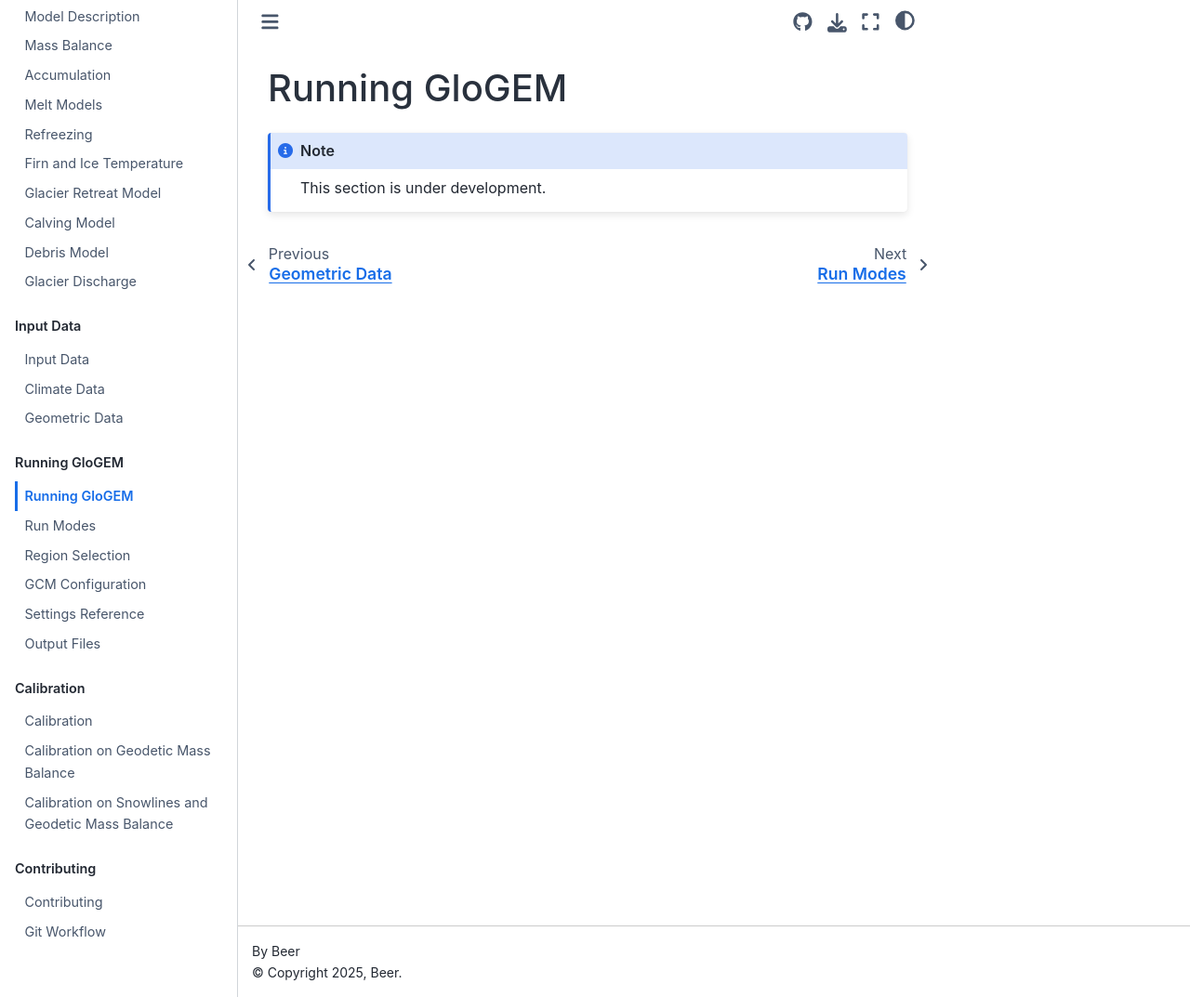
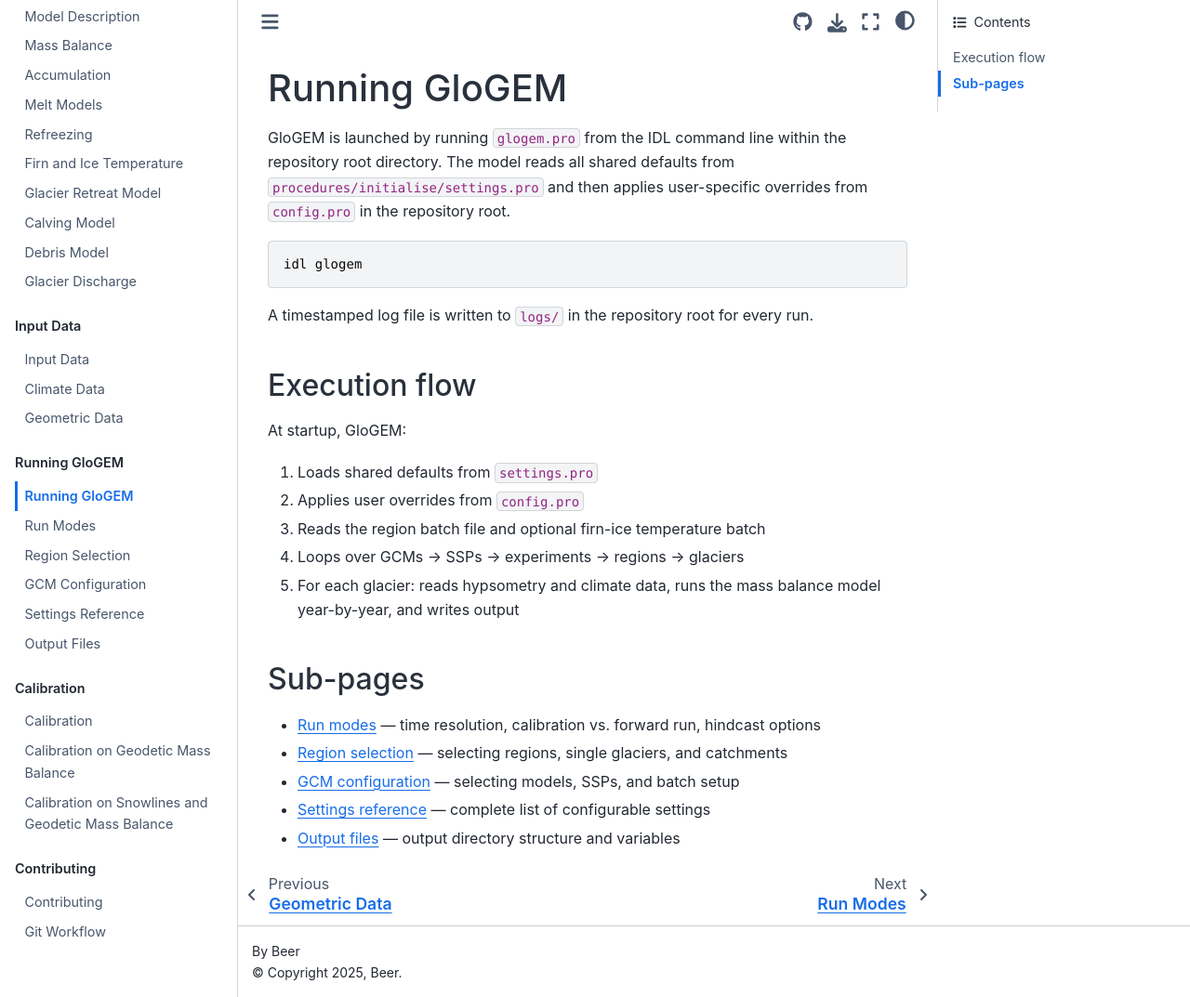
Before and after one commit to eth-vaw-glaciology/GloGEM-doc-temp, a Sphinx documentation site: the page built from docs/source/running-glogem/index.md, in a window 1280 px wide and 1073 px high. Shown: the whole window at 93% size. Built offline with Sphinx 7.4.7 and the Sphinx Book theme 1.1.4, drawn with Linux system fonts in a browser that asks for light colours.

Commit message:
update: expand GloGEM usage documentation with detailed execution flow and sub-page links

````diff
--- a/docs/source/running-glogem/index.md
+++ b/docs/source/running-glogem/index.md
@@ -1,5 +1,27 @@
 # Running GloGEM
 
-```{note}
-This section is under development.
+GloGEM is launched by running `glogem.pro` from the IDL command line within the repository root directory. The model reads all shared defaults from `procedures/initialise/settings.pro` and then applies user-specific overrides from `config.pro` in the repository root.
+
 ```
+idl glogem
+```
+
+A timestamped log file is written to `logs/` in the repository root for every run.
+
+## Execution flow
+
+At startup, GloGEM:
+
+1. Loads shared defaults from `settings.pro`
+2. Applies user overrides from `config.pro`
+3. Reads the region batch file and optional firn-ice temperature batch
+4. Loops over GCMs → SSPs → experiments → regions → glaciers
+5. For each glacier: reads hypsometry and climate data, runs the mass balance model year-by-year, and writes output
+
+## Sub-pages
+
+- [Run modes](run-modes.md) — time resolution, calibration vs. forward run, hindcast options
+- [Region selection](region-selection.md) — selecting regions, single glaciers, and catchments
+- [GCM configuration](gcm-configuration.md) — selecting models, SSPs, and batch setup
+- [Settings reference](settings-reference.md) — complete list of configurable settings
+- [Output files](output-files.md) — output directory structure and variables
````
